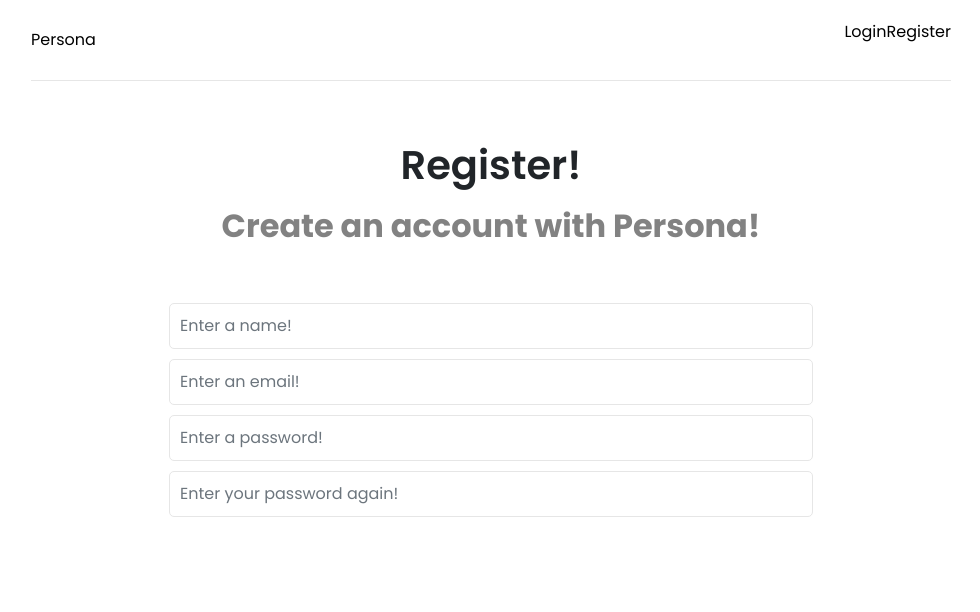
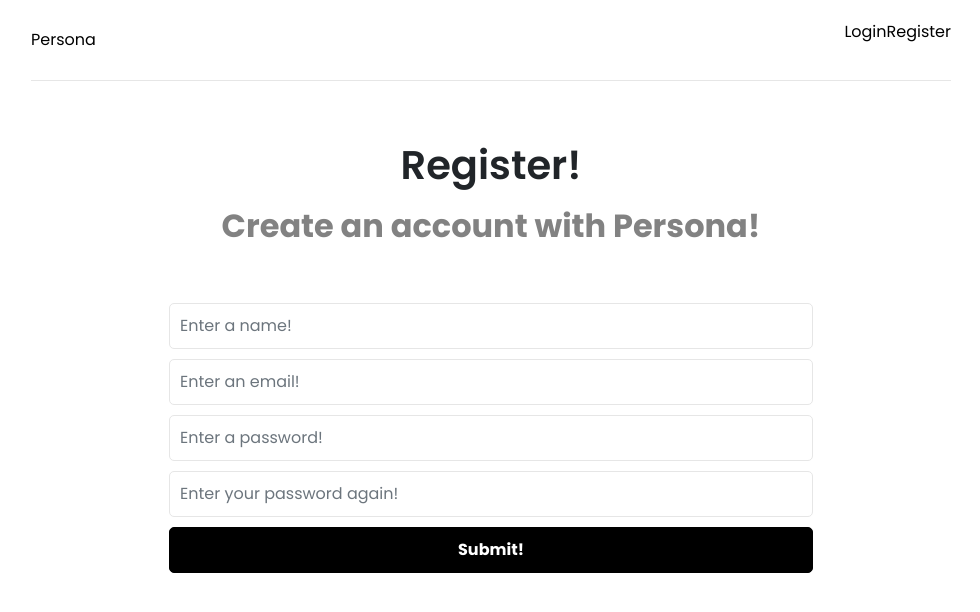
Before and after one commit to Pandaphone/Milestone-3, a React (Create React App) app in the folder frontend/: page /register in a window 1280 px wide. Shown: the top 612 px of the page, without its empty margins (149-1129 px from the left). Built offline with nearby package versions, Linux system fonts and the light colour scheme.

Commit message:
Another form edit. Big scared time.

```diff
--- a/frontend/src/pages/Register.jsx
+++ b/frontend/src/pages/Register.jsx
@@ -14,6 +14,8 @@ function Register() {
 
     const onnChange = () => {}
 
+    const onnSubmit = () => {}
+
 
   return <>
     <section className="heading">
@@ -24,7 +26,7 @@ function Register() {
     </section>
 
     <section className="form">
-        <form>
+        <form onSubmit={onnSubmit}>
             <div className="form-group">
              <input
              type="text"
@@ -68,6 +70,10 @@ function Register() {
              onChange={onnChange}
             />
             </div>
+
+            <div className="form-group">
+             <button type="submit" className='btn btn-block'>Submit!</button>
+            </div>
         </form>
     </section>
   </>
```
